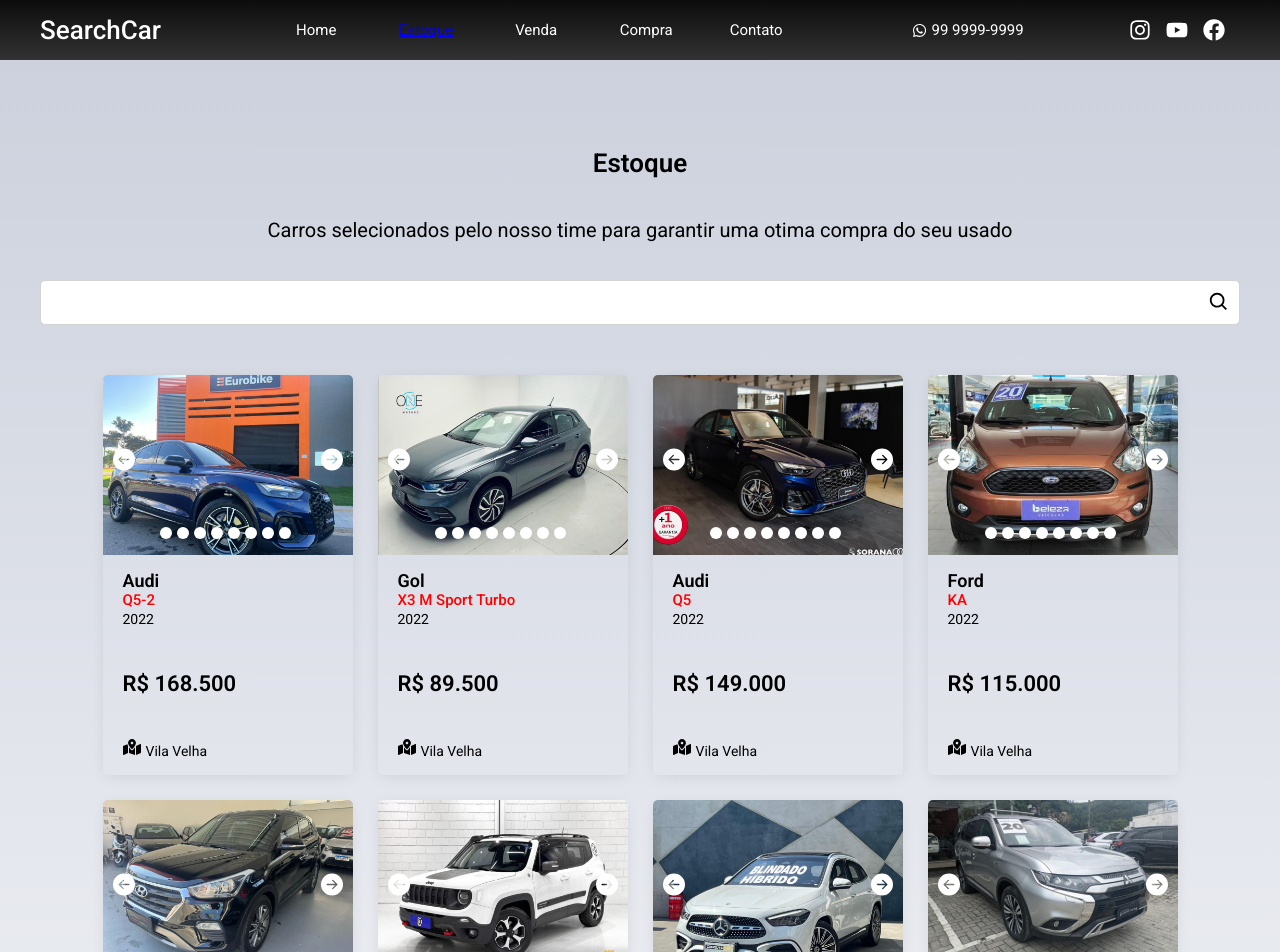
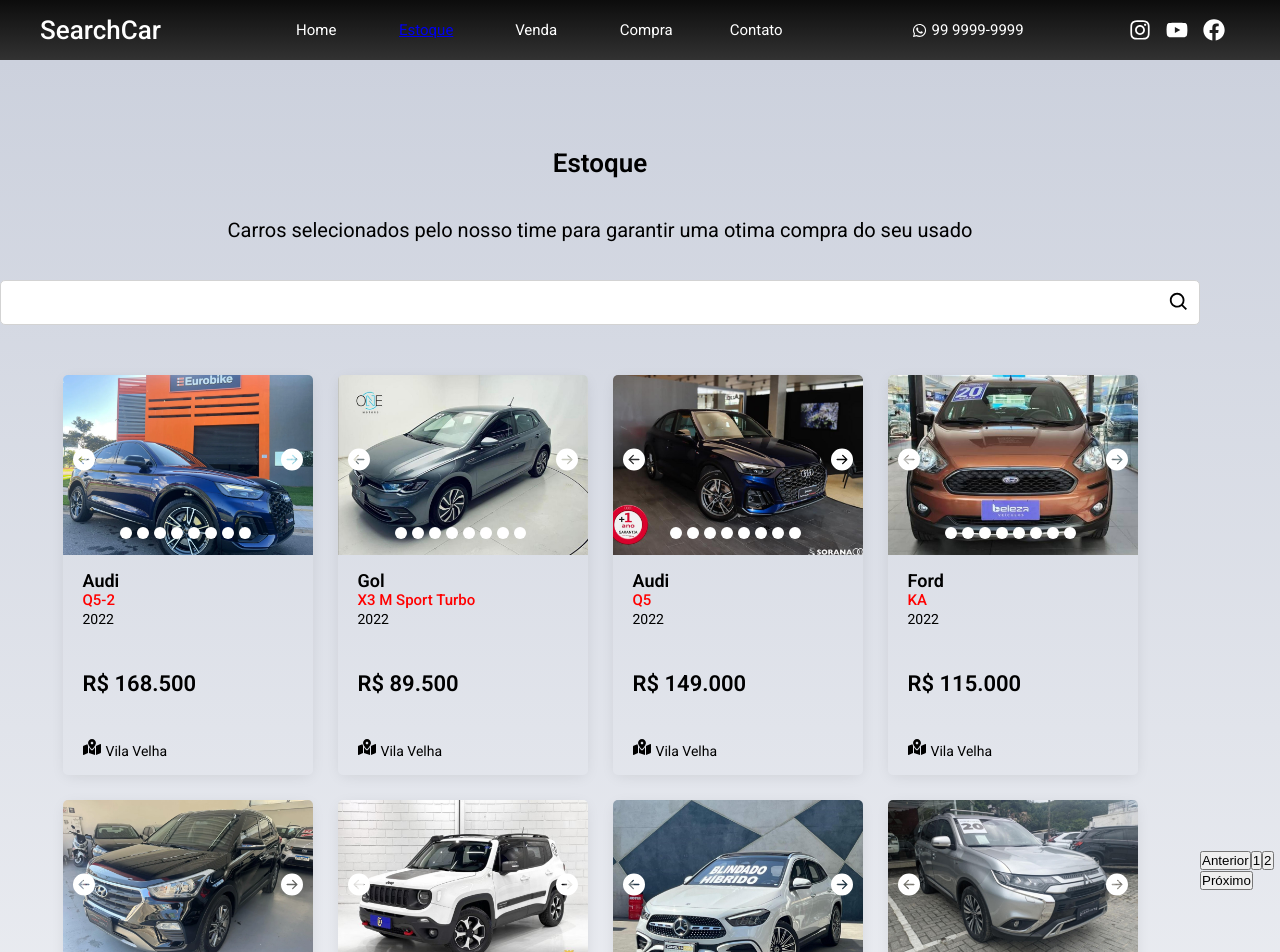
Before and after one commit to KanekiZLF/SearchCar-App, a React (Create React App) app: page /estoque in a window 1280 px wide. Shown: the top 952 px of the page. Built offline with nearby package versions, Linux system fonts and the light colour scheme.

Commit message:
Criando Paginação

```diff
--- /dev/null
+++ b/src/components/pagination/Pagination.jsx
@@ -0,0 +1,28 @@
+import "./pagination.css"
+
+const MAX_PAGES = 7;
+const QTD_MAX_ITENS = (MAX_PAGES - 1) /2;
+
+const Pagination = ({ limit, total, skip, setSkip }) => {
+
+    const currentPage = skip ? skip / limit + 1 : 1;
+    const totalPages = Math.ceil(total / limit);
+    const firstPage = Math.max (currentPage - QTD_MAX_ITENS, 1);
+
+  return (
+    <div className = "pgn-container" >
+      <button>Anterior</button>
+
+      {
+        Array.from({ length: Math.min(MAX_PAGES, totalPages) }).map((item, index)=> (
+          index + firstPage
+        )).map((item) => (
+          <button onClick={() => setSkip(item - 1 * limit)} >{item}</button>
+        ))
+      }
+      <button>Próximo</button>
+    </div>
+  )
+}
+
+export default Pagination
--- a/src/pages/estoque/Estoque.jsx
+++ b/src/pages/estoque/Estoque.jsx
@@ -4,13 +4,30 @@
 import {BiSearch} from "react-icons/bi"
 import "./estoque.css"
 import { carInfo } from '../../data/car';
-import { useState } from 'react';
+import { useEffect, useState } from 'react';
+import Pagination from '../../components/pagination/Pagination';
+
+const LIMIT = 12;
 
 const Estoque = () => {
 
-  const [cards, setCards] = useState(null)
-  const [skip, setSkip] = useState(0)
-  const [search,setSearch] = useState("")
+  const [cards, setCards] = useState(null);
+  const [skip, setSkip] = useState(0);
+  const [search,setSearch] = useState("");
+
+  useEffect(() => {
+    const searchCards = (skip, end) => {
+      return carInfo.slice(skip, end)
+    }
+    setCards(searchCards(skip, skip === 0 ? 1 * LIMIT : skip * LIMIT));
+  }, [skip])
+
+  const searchCar = (searchedText) => {
+    const resultCars = carInfo.filter((text) => (
+      text.modelo.includes(searchedText)
+    ))
+    setCards(resultCars.length > LIMIT ? resultCars.slice(0, LIMIT) : resultCars)
+  }
 
   return (
     <>
@@ -24,18 +41,28 @@
                 </h2>
 
                 <div className="est-search-content">
-                  <input type="text" id="txtSearch" />
-                  <BiSearch />
+                  <input type="text" id="txtSearch" onChange={(e) => setSearch(e.target.value)} />
+                  <BiSearch onClick={() => searchCar(search)}/>
                 </div>
             </div>
 
             <div className="est-vitrine">
               {
-                carInfo.slice(0,12).map((item, index) =>(
-                  <Card key={index} item={item} />
-                ))
-              }
+                cards && cards.map((item, index) => {
+                  const car = JSON.parse(JSON.stringify(item))
+                  return <Card key={index} item={car} />
+                })}
             </div>
+        </div>
+
+        <div className="est-vitrine-pagination">
+
+          <Pagination
+          limit={LIMIT}
+          total={carInfo.length}
+          skip={skip}
+          setSkip={setSkip}
+          />
         </div>
       </div>
       <Footer />
```
Also changed, not shown: src/components/pagination/pagination.css (added).
